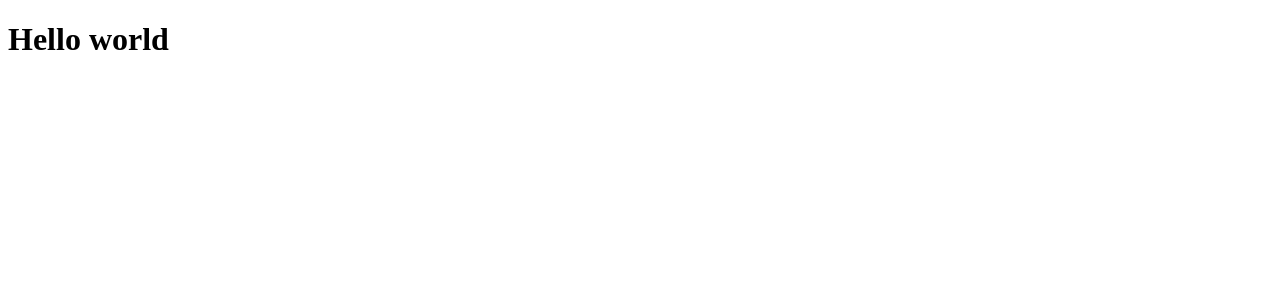
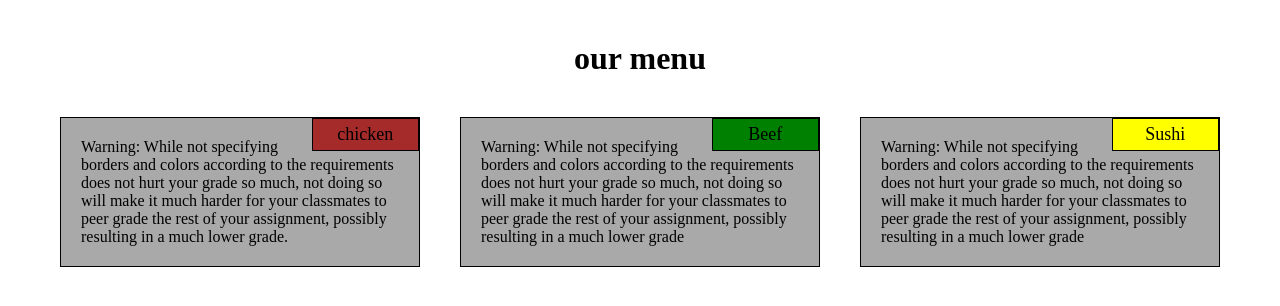
Before and after one commit to Alawihamed/First_wep_page, a plain HTML site: page index.html in a window 1280 px wide. Drawn offline with Linux system fonts and the light colour scheme.

Commit message:
Update index.html

```diff
--- a/index.html
+++ b/index.html
@@ -1,9 +1,91 @@
 <!DOCTYPE html>
 <html>
     <head>
+        <meta charset="utf-8">
+        <meta name="viewport" content="width=device-width, initial-scale=1">
     <title>First web page </title>
+
+    <style>
+
+        *{
+            margin:20px;
+            box-sizing: border-box;
+        }
+       .col-md-4{
+
+            align-items: center;
+            height:auto;
+            background-color:darkgray;
+            border: 1px solid black;
+            overflow:auto;
+        }
+        .small-box{
+            width: 30%;
+            padding: 5px;
+            margin:0;
+            border: 1px solid black;
+            float:right ;
+            font-size:18px;
+            text-align: center;
+
+        }
+        @media (min-width: 992px) {
+        .col-md-4{
+                     float: left;
+                     width: 30%;
+                 }
+        }
+        @media (min-width: 768px) and (max-width: 992px) {
+
+            .col-md-4{
+                         float: left;
+                         width: 40%;
+                     }
+        }
+        @media (min-width:767px;){
+            .col-md-4{
+                float: left;
+                width:100%;
+            }
+
+        }
+        .color1{
+            background-color: brown;
+        }
+        .color2{
+            background-color:green;
+        }
+        .color3{
+            background-color:yellow;
+        }
+
+    </style>
     </head>
     <body>
-     <h1>Hello world</h1>
+     <h1 style="text-align: center;">our menu</h1>
+     <section class="col-md-4">
+         <div class="small-box color1">chicken</div>
+         <p>Warning: While not specifying borders and colors according
+              to the requirements does not hurt your grade so much,
+               not doing so will make it much harder for your classmates
+                to peer grade the rest of your assignment,
+                 possibly resulting in a much lower grade.</p>
+     </section>
+     <section class="col-md-4">
+        <div class="small-box color2">Beef</div>
+        <p>Warning: While not specifying borders and colors according
+             to the requirements does not hurt your grade so much,
+              not doing so will make it much harder for your classmates
+              to peer grade the rest of your assignment,
+               possibly resulting in a much lower grade</p>
+    </section>
+    <section class="col-md-4">
+        <div class="small-box color3">Sushi</div>
+        <p>Warning: While not specifying borders and colors according
+             to the requirements does not hurt your grade so much,
+             not doing so will make it much harder for your classmates
+             to peer grade the rest of your assignment,
+             possibly resulting in a much lower grade</p>
+    </section>
     </body>
 </html>
```
